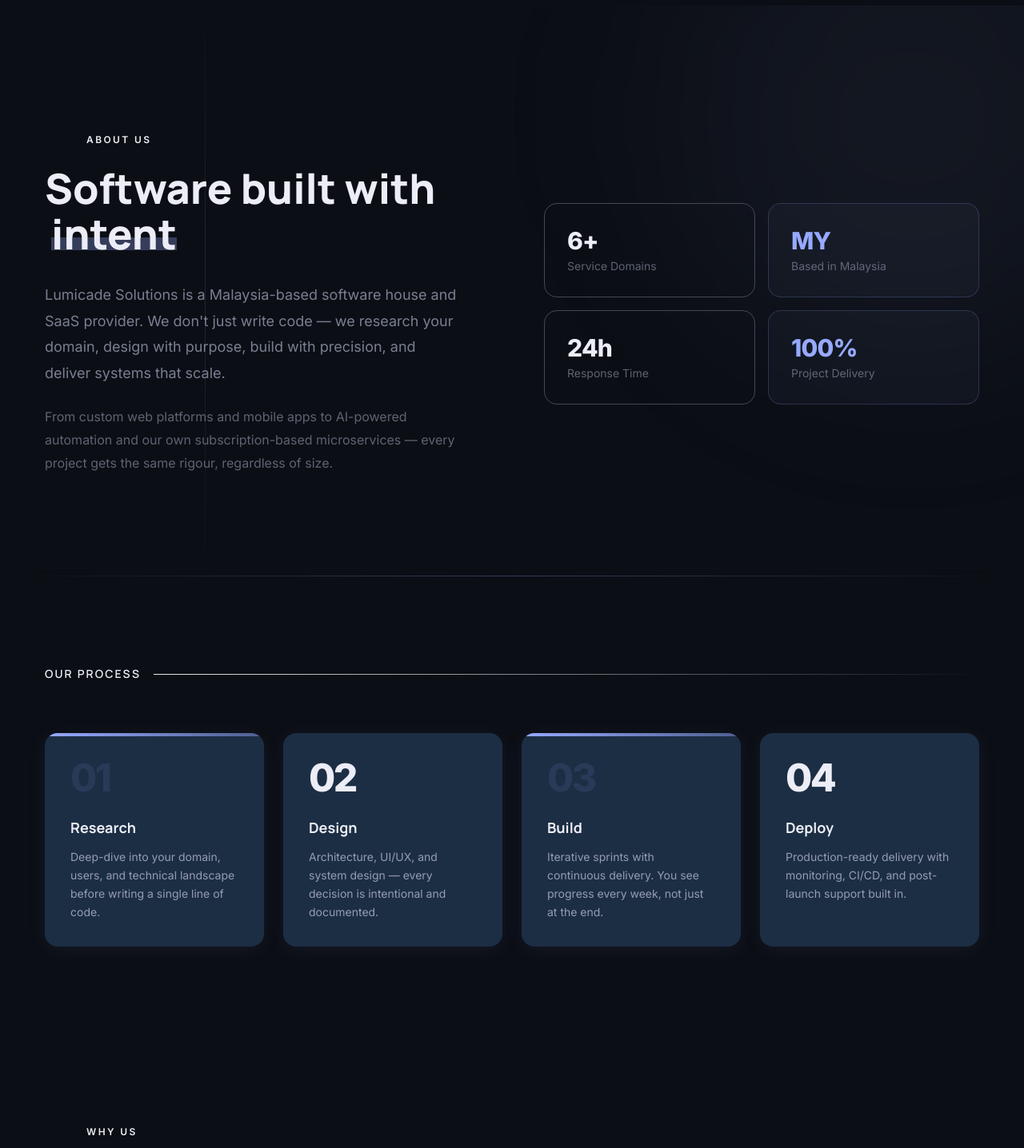
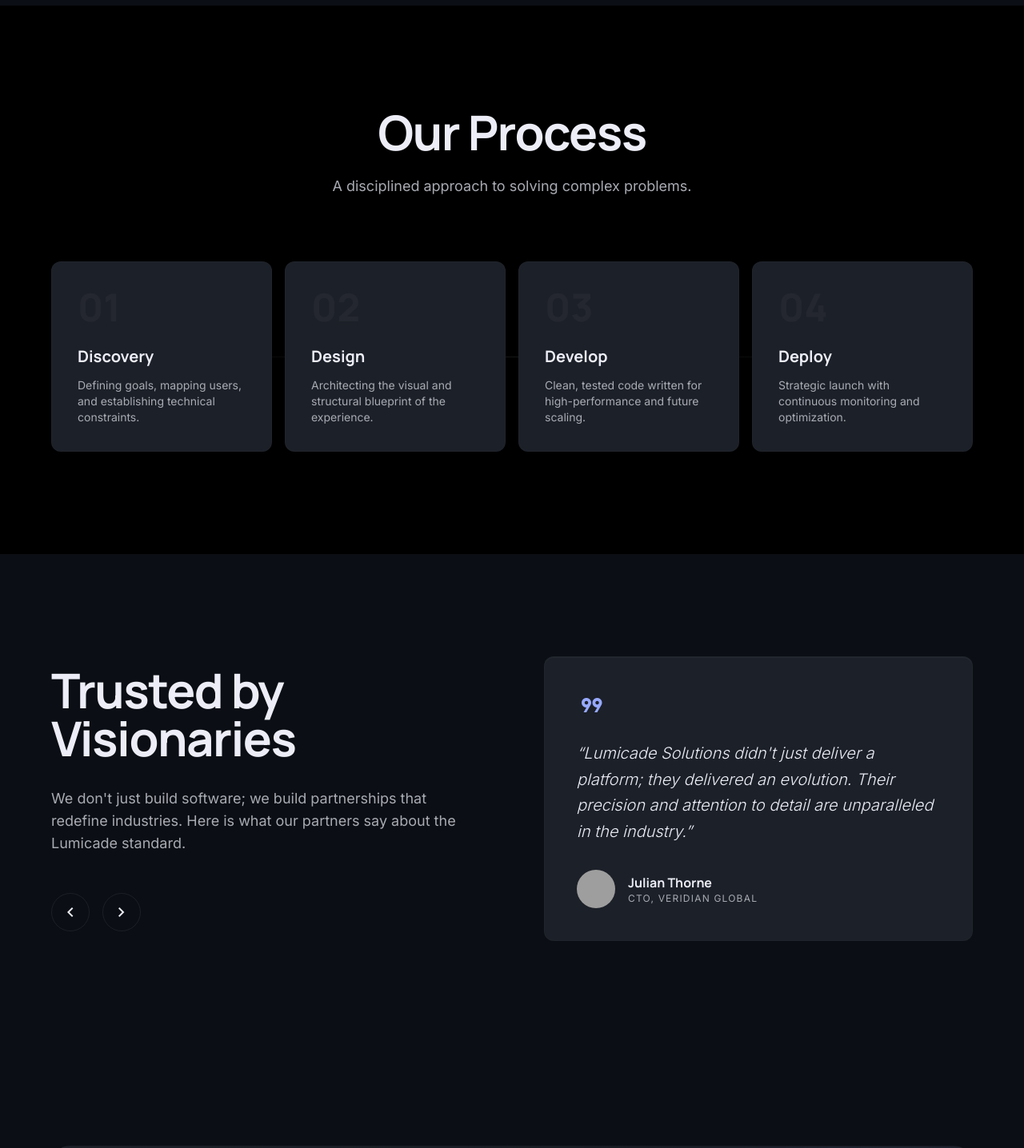
Before and after one commit to Lumicade-Team/portfolio, a Next.js app: page / in a window 1280 px wide. Shown: the part 2960-4396 px from the top of the page at 80% size. Built offline with nearby package versions, Linux system fonts and the light colour scheme; grey boxes are pictures that could not be loaded.

Commit message:
feat: update homepage composition with new section order

```diff
--- a/src/app/page.tsx
+++ b/src/app/page.tsx
@@ -1,17 +1,16 @@
-import AboutSectionOne from "@/components/About/AboutSectionOne";
-import AboutSectionTwo from "@/components/About/AboutSectionTwo";
 import ScrollUp from "@/components/Common/ScrollUp";
+import Hero from "@/components/Hero";
+import Features from "@/components/Features";
+import Video from "@/components/Video";
+import Process from "@/components/Process";
+import Testimonials from "@/components/Testimonials";
 import Contact from "@/components/Contact";
-import Features from "@/components/Features";
-import Hero from "@/components/Hero";
-import Pricing from "@/components/Pricing";
-import Testimonials from "@/components/Testimonials";
-import Video from "@/components/Video";
 import { Metadata } from "next";
 
 export const metadata: Metadata = {
-  title: "Lumicade Solutions | Software House & SaaS Provider",
-  description: "We research, design, and develop IT solutions — from custom web systems and mobile apps to AI automation and our own subscription-based SaaS products. Based in Malaysia.",
+  title: "Lumicade Solutions | We Architect Digital Excellence",
+  description:
+    "Crafting bespoke software solutions and high-performance SaaS for visionary brands who demand precision engineering.",
 };
 
 export default function Home() {
@@ -21,10 +20,8 @@ export default function Home() {
       <Hero />
       <Features />
       <Video />
-      <AboutSectionOne />
-      <AboutSectionTwo />
+      <Process />
       <Testimonials />
-      <Pricing />
       <Contact />
     </>
   );
```
